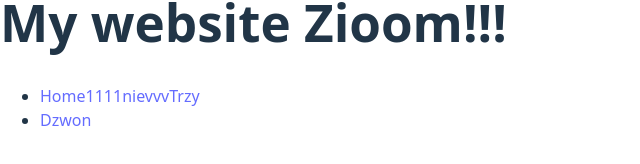
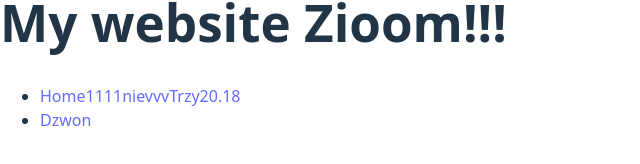
Before and after one commit to daniel638545/website, a React (Vite) app in the folder my-react-app/: page / in a window 1280 px wide. Shown: the part 346-510 px from the top of the page, without its empty margins (0-640 px from the left). Built offline with nearby package versions, Linux system fonts and the light colour scheme.

Commit message:
Modyfikacja z poziomu github 20.18

```diff
--- a/my-react-app/src/Header.jsx
+++ b/my-react-app/src/Header.jsx
@@ -7,7 +7,7 @@ return(
         <nav>
             <ul>
                 <li>
-                    <a href="aaaa#">Home1111nievvvTrzy</a>
+                    <a href="aaaa#">Home1111nievvvTrzy20.18</a>
                 </li>
 
                 <li>
```
